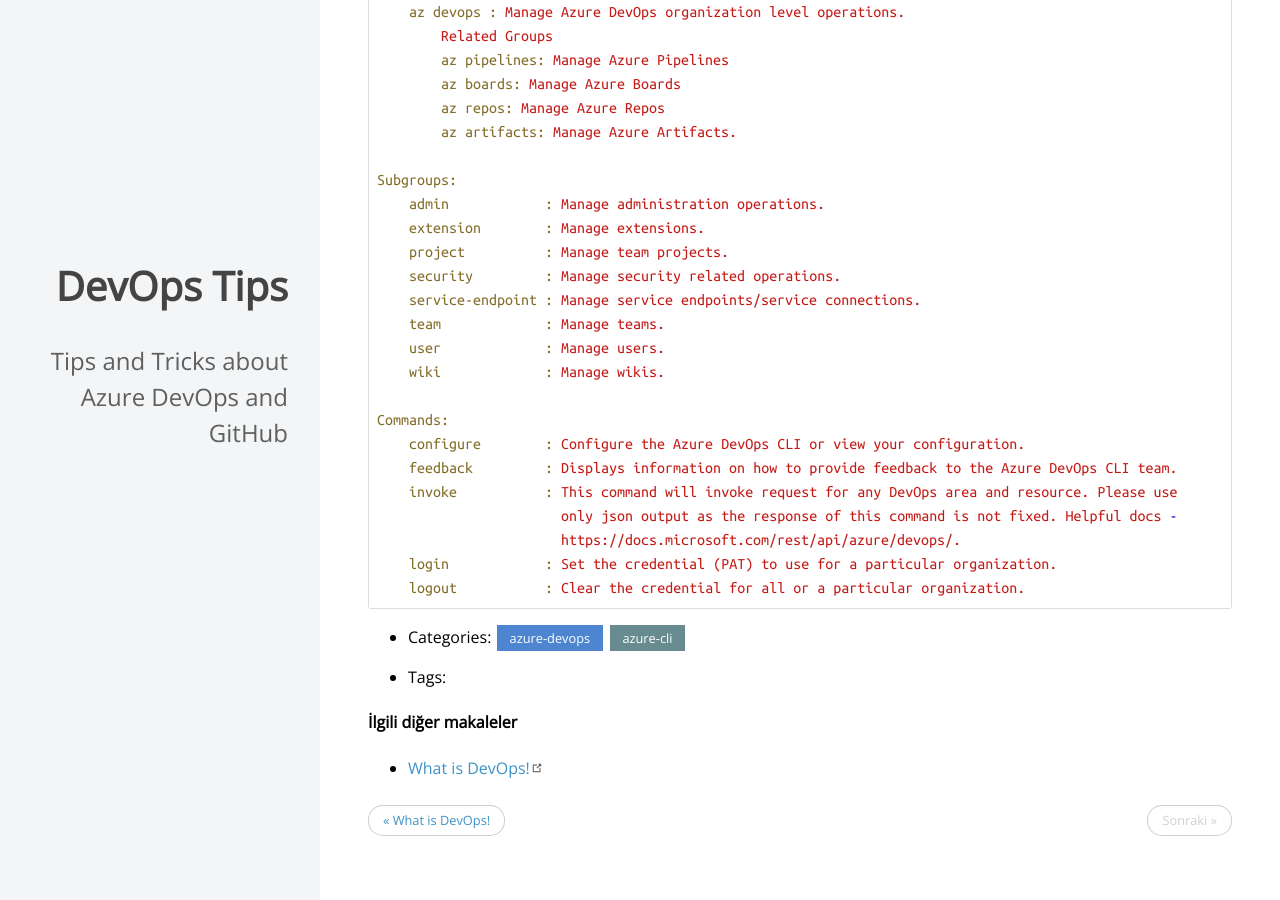
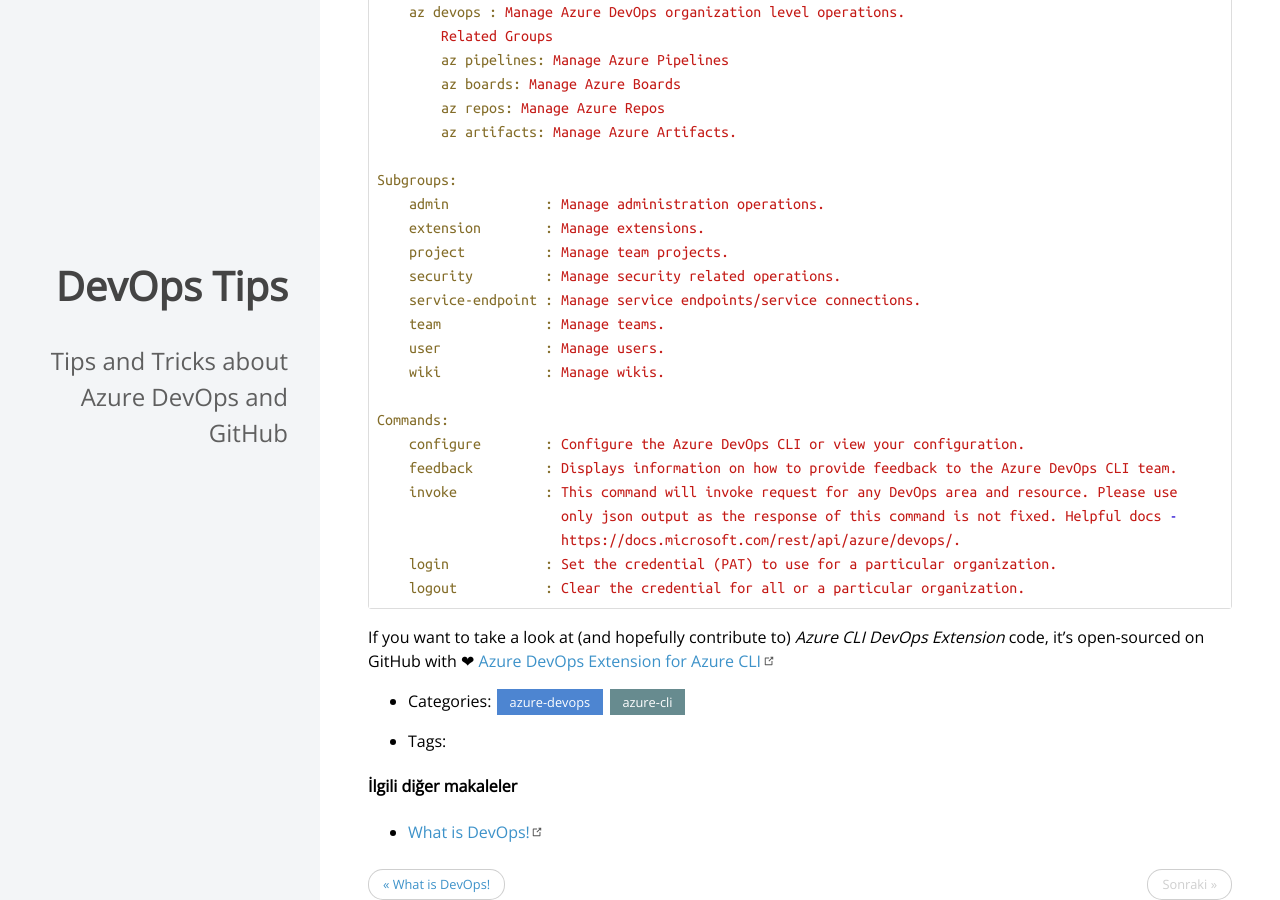
Before and after one commit to polatengin/devopstips.net, a Jekyll site: the page built from _posts/2020-05-21-azure-cli-devops-extension.md, in a window 1280 px wide and 900 px high, scrolled down 1004 px. Built offline with Jekyll 4.4.1, drawn with Linux system fonts in a browser that asks for light colours; nearby versions of some CDN libraries; before the commit the page ends 1840 px from its top, so only the background shows below that.

Commit message:
add extra description and link to github repo

````diff
--- a/_posts/2020-05-21-azure-cli-devops-extension.md
+++ b/_posts/2020-05-21-azure-cli-devops-extension.md
@@ -66,3 +66,5 @@
     login            : Set the credential (PAT) to use for a particular organization.
     logout           : Clear the credential for all or a particular organization.
 ```
+
+If you want to take a look at (and hopefully contribute to) _Azure CLI DevOps Extension_ code, it's open-sourced on GitHub with ❤ [Azure DevOps Extension for Azure CLI](https://github.com/Azure/azure-devops-cli-extension){:target="_blank"}
````
